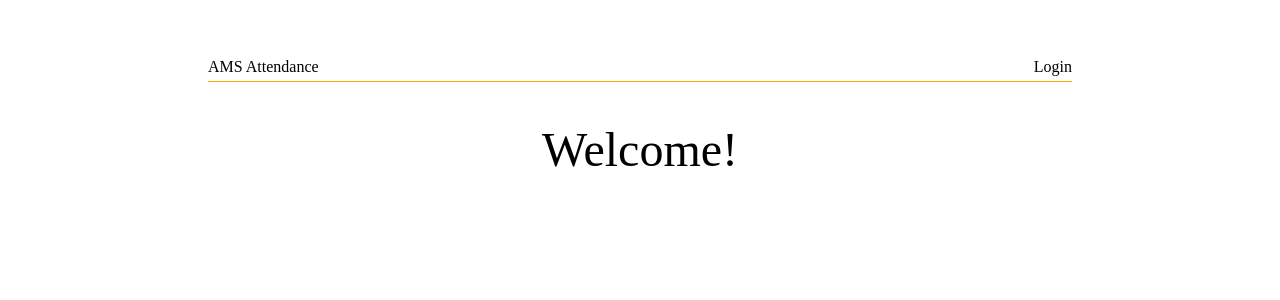
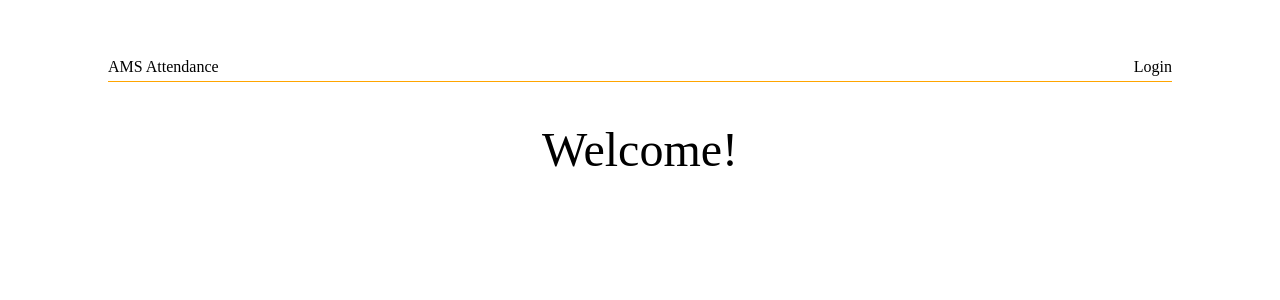
Before and after one commit to JackPadalino/TeacherAttendanceApp, a React app: page / in a window 1280 px wide. Shown: the top 300 px of the page. Built offline with nearby package versions, Linux system fonts and the light colour scheme; no server answers; the HTML template or start-up script is replaced by a standard one.

Commit message:
updated padding on app component

```diff
--- a/src/components/App/style.js
+++ b/src/components/App/style.js
@@ -1,6 +1,6 @@
 export const appStyle={
     paddingTop:"50px",
-    paddingLeft:"200px",
-    paddingRight:"200px",
+    paddingLeft:"100px",
+    paddingRight:"100px",
     height:"100vh"
 };
```
